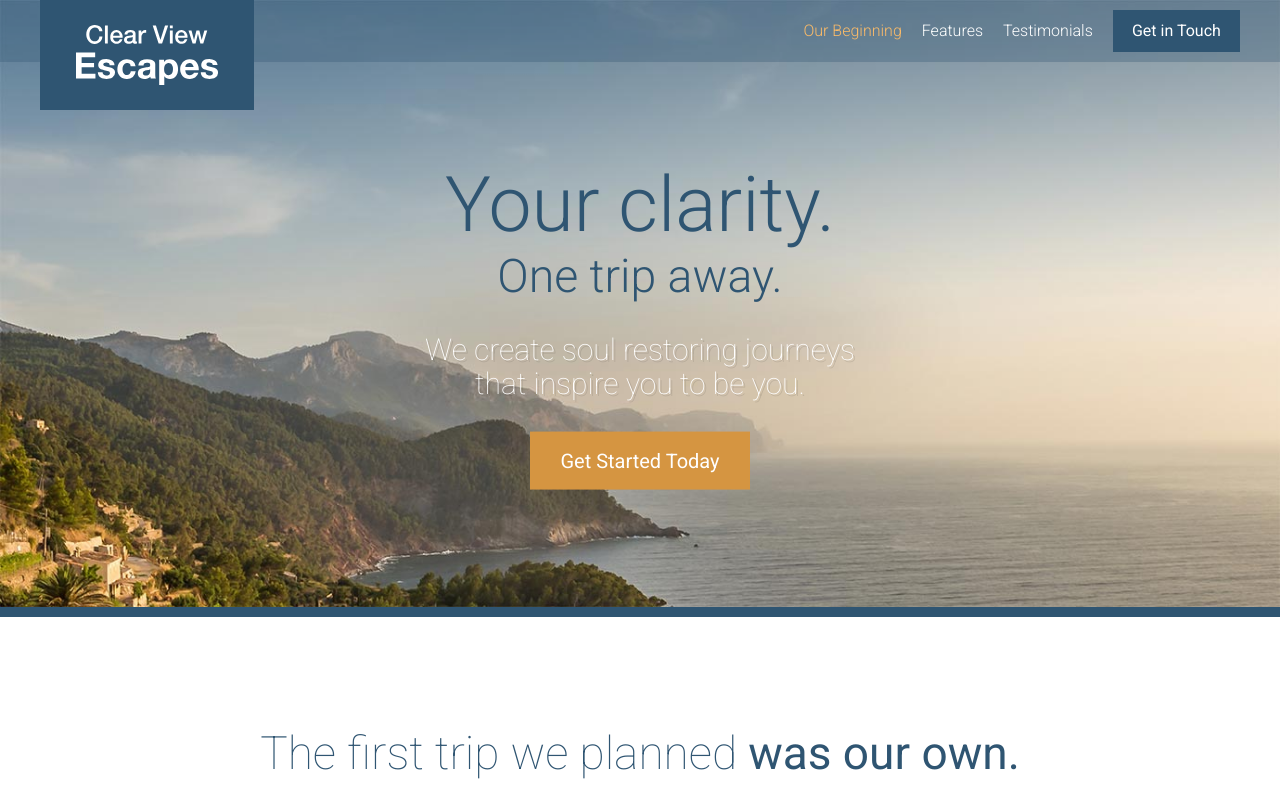
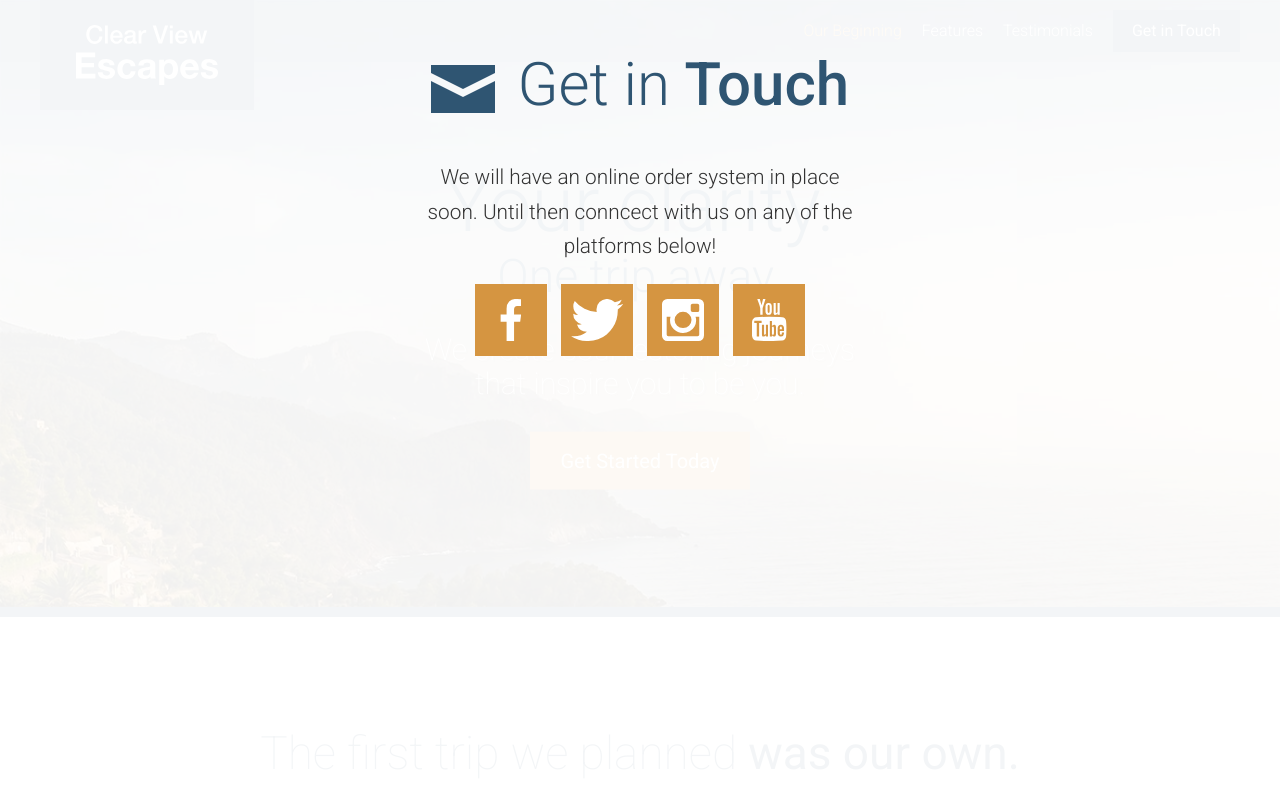
Before and after one commit to fabiosanzio/travel-site-2, a website: page app/index.html in a window 1280 px wide. Shown: the top 800 px of the page. Drawn offline with Linux system fonts and the light colour scheme.

Commit message:
Trabalhando no modal e testando o Visual Studio

```diff
--- /dev/null
+++ b/app/assets/styles/modules/_modal.css
@@ -0,0 +1,16 @@
+.modal {
+    position: fixed;
+    z-index: 5;
+    background-color: rgba(255, 255, 255, .94);
+    top: 0;
+    bottom: 0;
+    left: 0;
+    right: 0;
+
+    &__description {
+        text-align: center;
+        font-size: 1.3rem;
+        font-weight: 300;
+        line-height: 1.65;
+    }
+}
--- a/app/assets/styles/modules/_section-title.css
+++ b/app/assets/styles/modules/_section-title.css
@@ -14,6 +14,10 @@
 
 	&--blue {
 		color: $mainBlue;
+	}
+
+	&--less-margin {
+		margin-bottom: 1.3rem;
 	}
 
 	&__icon {
--- /dev/null
+++ b/app/assets/styles/modules/_social-icons.css
@@ -0,0 +1,25 @@
+.social-icons {
+    text-align: center;
+
+    &__icon {
+        background-color: $mainOrange;
+        display: inline-block;
+        margin: 0 5px 5px 5px;
+        width: 33%;
+        height: 72px;
+        position: relative;
+
+        @mixin atSmall {
+            width: 72px;
+            margin: 0 5px;
+        }
+
+        .icon {
+            display: block;
+            position: absolute;
+            top: 50%;
+            left: 50%;
+            transform: translate(-50%, -50%);
+        }
+    }
+}
--- a/app/assets/styles/modules/_wrapper.css
+++ b/app/assets/styles/modules/_wrapper.css
@@ -8,6 +8,10 @@
 
 	&--medium {
 		max-width: 976px;
+	}
+
+	&--narrow {
+		max-width: 470px;
 	}
 
 	&--no-padding-until-medium {
--- a/app/assets/styles/styles.css
+++ b/app/assets/styles/styles.css
@@ -17,3 +17,5 @@
 @import "modules/_site-header";
 @import "modules/_primary-nav";
 @import "modules/_reveal-item";
+@import "modules/_modal";
+@import "modules/_social-icons";
--- a/app/index.html
+++ b/app/index.html
@@ -166,6 +166,21 @@
       <p><span class="site-footer__text">Copyright &copy; 2016 Clear View Escapes. All rights reserved. </span><a href="#" class="btn btn--orange">Get in Touch</a></p>
     </div>
   </footer>
+
+  <div class="modal">
+    <h2 class="section-title section-title--blue section-title--less-margin"><span class="icon icon--mail section-title__icon"></span> Get in <strong>Touch</strong></h2>
+    <div class="wrapper wrapper--narrow">
+      <p class="modal__description">We will have an online order system in place soon. Until then conncect with us on any of the platforms below!</p>
+    </div>
+
+    <div class="social-icons">
+      <a href="#" class="social-icons__icon"><span class="icon icon--facebook"></span></a>
+      <a href="#" class="social-icons__icon"><span class="icon icon--twitter"></span></a>
+      <a href="#" class="social-icons__icon"><span class="icon icon--instagram"></span></a>
+      <a href="#" class="social-icons__icon"><span class="icon icon--youtube"></span></a>
+    </div>
+  </div>
+
 <script src="/temp/scripts/App.js"></script>
 </body>
 </html>
--- a/app/temp/styles/styles.css
+++ b/app/temp/styles/styles.css
@@ -466,6 +466,10 @@ a {
 		max-width: 976px;
 	}
 
+.wrapper--narrow {
+		max-width: 470px;
+	}
+
 .wrapper--no-padding-until-medium {
 		padding-left: 0;
 		padding-right: 0;
@@ -777,6 +781,10 @@ a {
 
 .section-title--blue {
 		color: #2f5572;
+	}
+
+.section-title--less-margin {
+		margin-bottom: 1.3rem;
 	}
 
 .section-title__icon {
@@ -1258,3 +1266,50 @@ Instead edit gulp/template/sprite.
 		-webkit-transform: scale(1);
 		        transform: scale(1);
 	}
+
+.modal {
+    position: fixed;
+    z-index: 5;
+    background-color: rgba(255, 255, 255, .94);
+    top: 0;
+    bottom: 0;
+    left: 0;
+    right: 0;
+}
+
+.modal__description {
+        text-align: center;
+        font-size: 1.3rem;
+        font-weight: 300;
+        line-height: 1.65;
+    }
+
+.social-icons {
+    text-align: center;
+}
+
+.social-icons__icon {
+        background-color: #d59541;
+        display: inline-block;
+        margin: 0 5px 5px 5px;
+        width: 33%;
+        height: 72px;
+        position: relative;
+    }
+
+@media (min-width: 530px) {
+
+.social-icons__icon {
+            width: 72px;
+            margin: 0 5px
+    }
+	}
+
+.social-icons__icon .icon {
+            display: block;
+            position: absolute;
+            top: 50%;
+            left: 50%;
+            -webkit-transform: translate(-50%, -50%);
+                    transform: translate(-50%, -50%);
+        }
```
